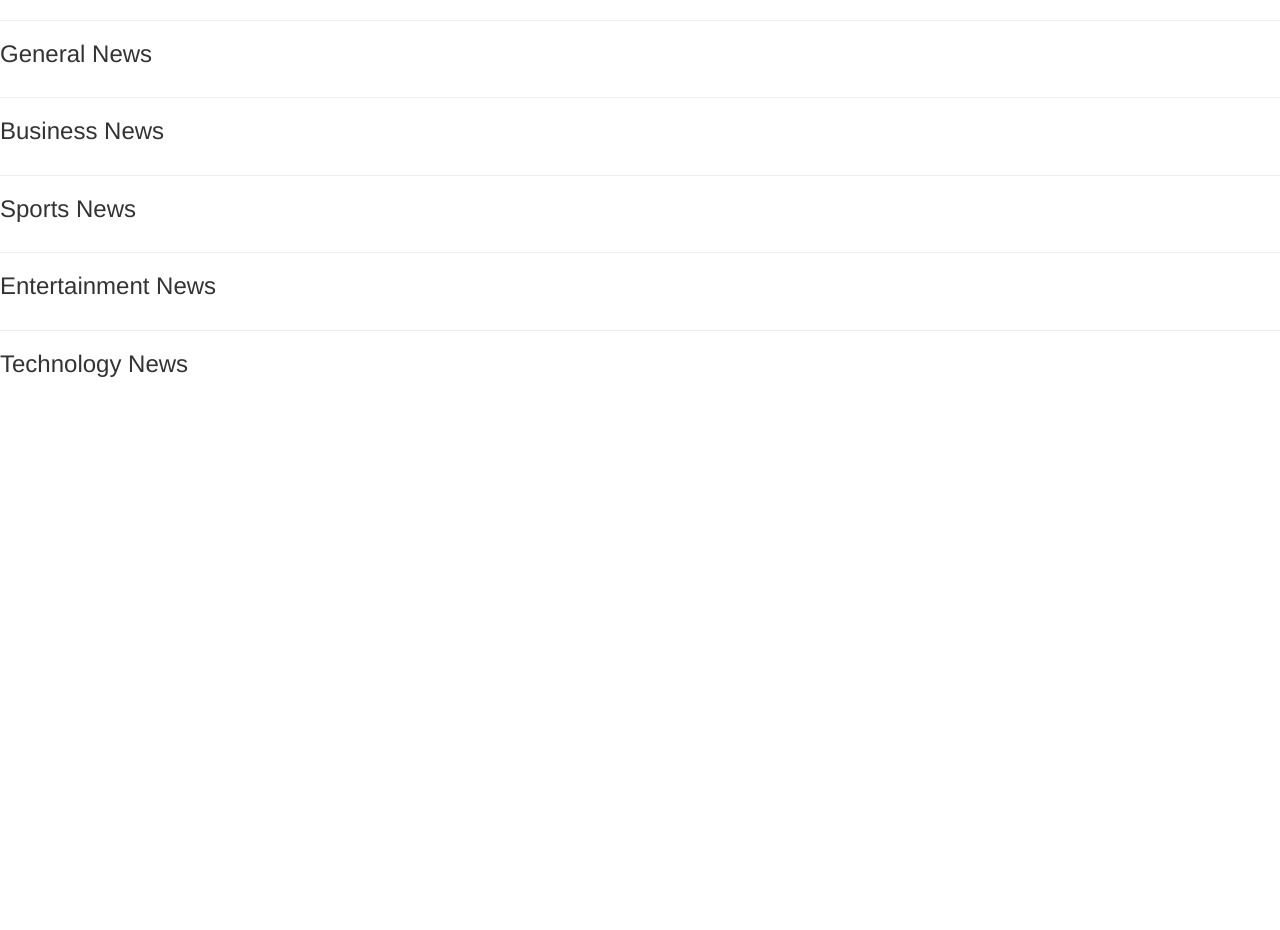
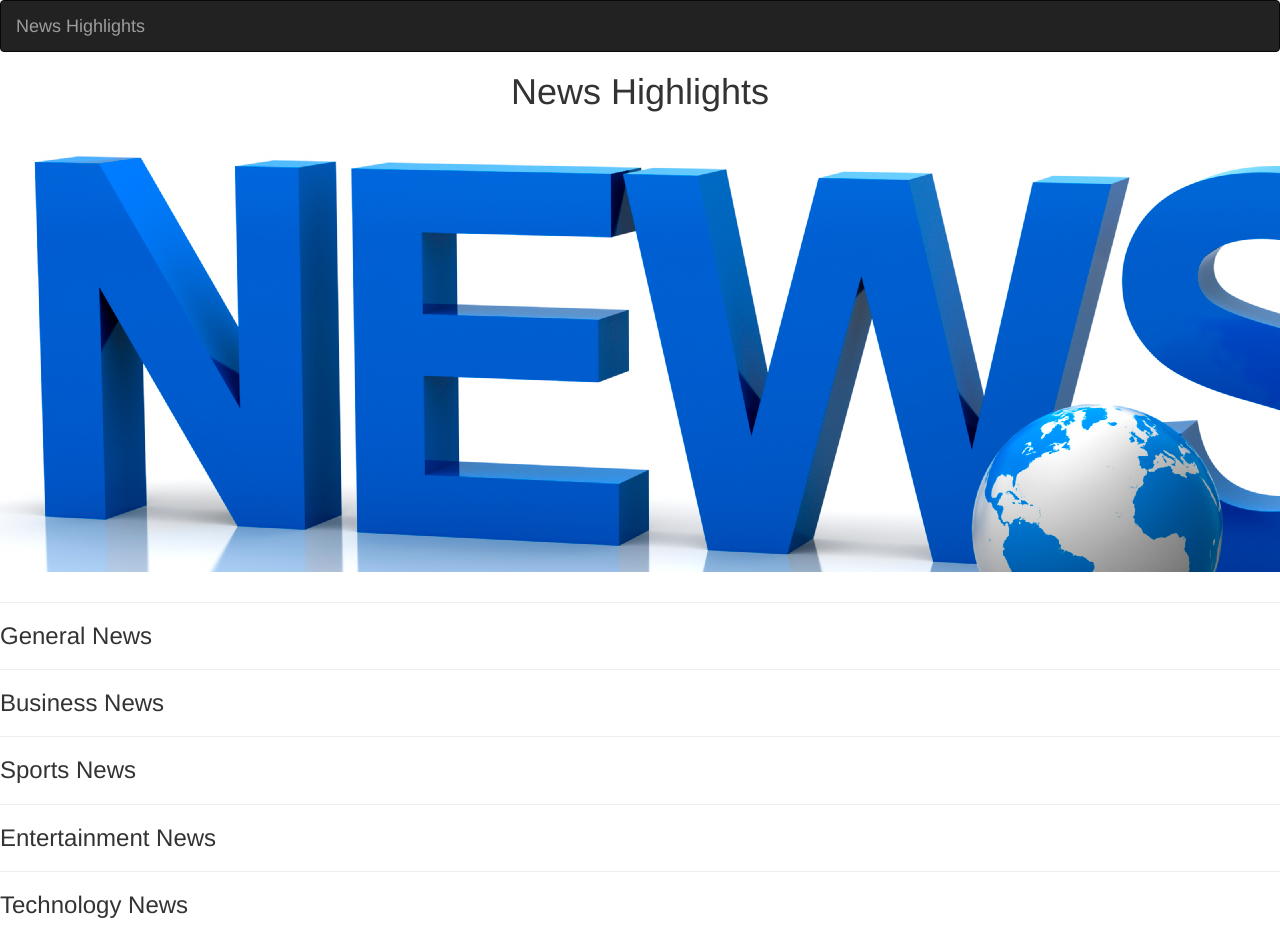
Before and after one commit to samiyah1/News-Highlight, a Flask app: template app/templates/index.html in a window 1280 px wide. Before the commit the page ends 800 px from the top, so only its background shows below. Run offline with Flask 2, Linux system fonts and the light colour scheme; the template is opened without the code that fills it, so the values that code supplies are empty; some libraries are stand-ins or nearby versions.

Commit message:
add styles and visual changes made

```diff
--- a/app/static/css/index.css
+++ /dev/null
@@ -1,5 +0,0 @@
-#general{
-font-size: 100px;
-text-align: center;
-color: blue;
-}
--- a/app/templates/index.html
+++ b/app/templates/index.html
@@ -1,32 +1,45 @@
-{% extends 'base.html' %}
-{% import 'macro.html' as macro %}
-  <!-- style Block -->
-  {% block styles %}
+{% extends 'base.html'%}
+{% include 'navbar.html'%}
+{% import 'macro.html' as macro%}
+    <!-- Styles block -->
+    {% block styles%}
     {{ super() }}
 
+<link href="https://fonts.googleapis.com/css?family=Black+Ops+One" rel="stylesheet">
+    <link rel="stylesheet" href="{{url_for('static',filename='css/index.css')}}">
+    {% endblock %}
 
-  {% endblock %}
   <!-- Content Block -->
+
   {% block body %}
+<h1 style="text-align:center">  News Highlights</h1>
 
+    <div class="jumbotron" style="height:450px;background-image:url(static/Images/8000.jpg);background-repeat:no-repeat">
+
+ </div>
+<div class="column">
       <!-- General Sources section  -->
       <hr />
-      <div class="source_section">
-          <h3 id=general>General News</h3>
-          <ul>
-              <div class="row">
+<div class="general_source_section" >
+          <h3>General News</h3>
+ <div class="col-md-3">
    {{ macro.displayNewsList(general) }}
   </div>
-          </ul>
  </div>
+
+
    <!-- Business Sources section  -->
       <hr />
-      <div class="source_section">
+
+      <div class="source_section" >
           <h3>Business News</h3>
           <ul>
-              <div class="row">
+
+              <div class="col-md-3 ">
+
                  {{ macro.displayNewsList(business) }}
               </div>
+
           </ul>
       </div>
       <!-- Sport Sources section  -->
@@ -34,17 +47,17 @@
       <div class="source_section">
           <h3>Sports News</h3>
           <ul>
-              <div class="row">
+              <div class="col-md-3">
                  {{ macro.displayNewsList(sports) }}
               </div>
           </ul>
       </div>
       <!-- Entertainment Sources section  -->
       <hr />
-      <div class="source_section">
+      <div class="source_section" >
           <h3>Entertainment News</h3>
           <ul>
-              <div class="row">
+              <div class="col-md-3">
                  {{ macro.displayNewsList(entertainment) }}
               </div>
           </ul>
@@ -54,13 +67,13 @@
       <div class="source_section">
           <h3>Technology News</h3>
           <ul>
-              <div class="row">
+              <div class="col-md-3">
                  {{ macro.displayNewsList(technology) }}
               </div>
           </ul>
       </div>
 
   </main>
-
+</div>
 
   {% endblock %}
--- a/app/templates/macro.html
+++ b/app/templates/macro.html
@@ -2,16 +2,20 @@
 
 
         {% for news in list_news | batch(3) %}
-        <div class="row">
+<div class="row">
+    <div class="col-sm-6" >
+       <div class="card border-" style="width: 30rem;font-size:18px;">
             {% for news in news %}
-            <div class="col-md-4">
-            <h2>{{ news.name }}</h2>
-            <p> {{ news.description }} </p>
-            <p><a class="btn btn-outline-primary" href="/news/{{news.id}}" target="_blank" role="button">View details &raquo;</a></p>
+
+            <h5 class="card-header" style="font-size:20px">{{ news.name }}</h5>
+             <div class="card-body" style="border: 1px solid blue;">
+            <div class="card-text">{{ news.description }} </div>
+            <p><a class="btn btn-primary" href="/news/{{news.id}}"  role="button">View details &raquo;</a></p>
             </div>
         {% endfor %}
         </div>
-
+    </div>
+</div>
         {% endfor %}
 
 {% endmacro %}
--- a/app/templates/navbar.html
+++ b/app/templates/navbar.html
@@ -19,10 +19,7 @@
          <div class="navbar-collapse collapse">
              <ul class="nav navbar-nav">
                     <li class="nav-item active">
-                            <a class="nav-link" href="/">Home <span class="sr-only">(current)</span></a>
-                          </li>
-                                  <li class="nav-item active">
-                            <a class="nav-link" href="#">About <span class="sr-only">(current)</span></a>
+
 
              </ul>
          </div>
@@ -30,4 +27,5 @@
      </div>
  </div>
 </body>
+
 </html>
--- a/app/templates/news.html
+++ b/app/templates/news.html
@@ -1,4 +1,5 @@
 {% extends 'base.html' %}
+
 {% import 'macro.html' as macro %}
 <!-- Styles Block -->
 {% block styles %}
```
Also changed, not shown: other parts of app/templates/macro.html (+2 -2 lines), app/static/Images/8000.jpg (added), app/static/Images/my.jpeg (added). Lines whose indentation alone changed are shown as unchanged.
